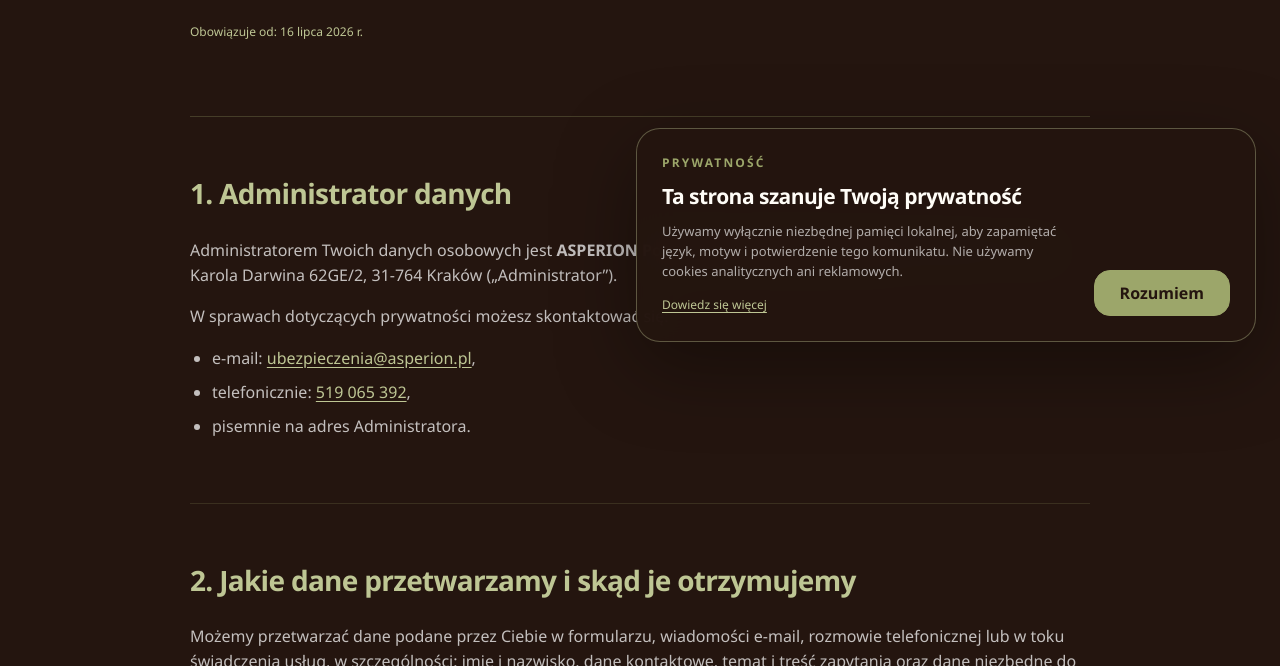
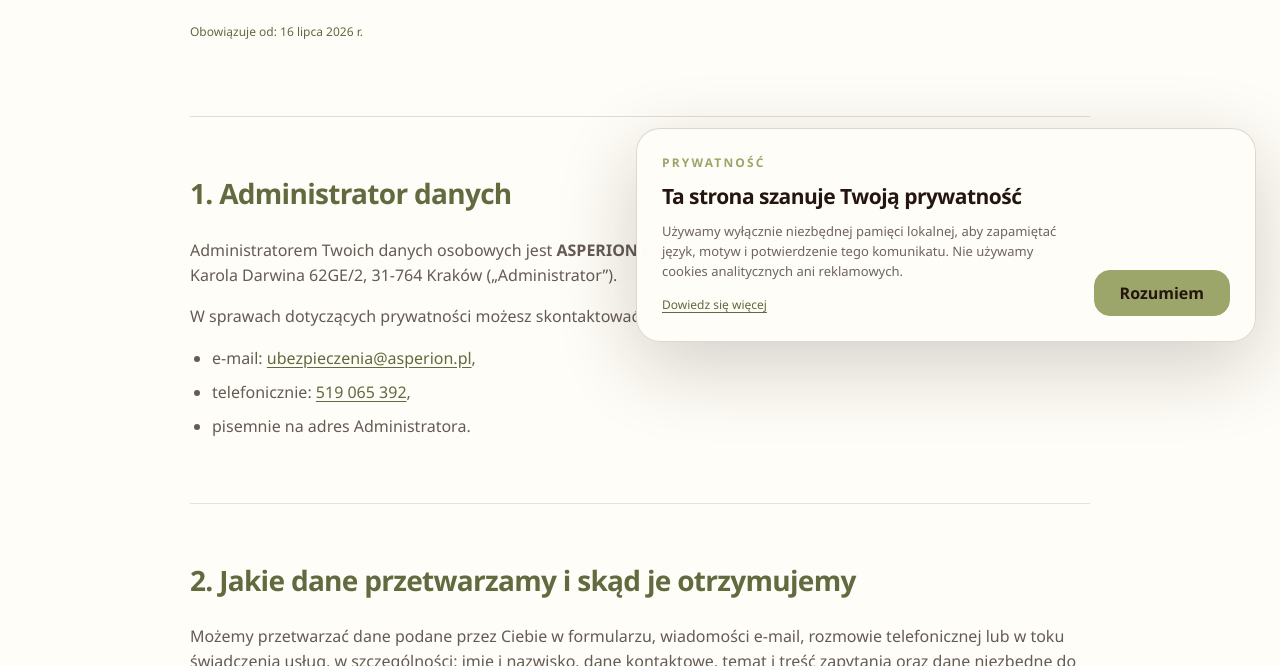
Before and after one commit to ukasshee/asperion, a website: page privacy.html in a window 1280 px wide. Shown: the part 434-1100 px from the top of the page. Drawn offline with Linux system fonts and the light colour scheme.

Commit message:
Ustaw jasny motyw jako domyslny

```diff
--- a/app.js
+++ b/app.js
@@ -24,7 +24,7 @@
 };
 
 let currentLang = localStorage.getItem("asperion-lang") || "pl";
-let currentTheme = localStorage.getItem("asperion-theme") || "dark";
+let currentTheme = localStorage.getItem("asperion-theme") || "light";
 
 function updateThemeLabel() {
   const themeButton = document.querySelector(".theme-toggle");
--- a/privacy.html
+++ b/privacy.html
@@ -1,13 +1,13 @@
 <!doctype html>
-<html lang="pl" data-theme="dark">
+<html lang="pl" data-theme="light">
 <head>
   <meta charset="UTF-8" />
   <meta name="viewport" content="width=device-width, initial-scale=1.0" />
   <meta name="description" content="Polityka prywatności i informacje o pamięci lokalnej serwisu Asperion." />
-  <meta name="theme-color" content="#24150f" />
+  <meta name="theme-color" content="#fffdf7" />
   <title>Polityka prywatności — Asperion</title>
   <script>
-    document.documentElement.dataset.theme = localStorage.getItem("asperion-theme") || "dark";
+    document.documentElement.dataset.theme = localStorage.getItem("asperion-theme") || "light";
   </script>
   <link rel="stylesheet" href="styles.css" />
 </head>
--- a/privacy.js
+++ b/privacy.js
@@ -4,7 +4,7 @@
 };
 
 let privacyLang = localStorage.getItem("asperion-lang") || "pl";
-let privacyTheme = localStorage.getItem("asperion-theme") || "dark";
+let privacyTheme = localStorage.getItem("asperion-theme") || "light";
 
 function updatePrivacyThemeLabel() {
   const button = document.querySelector(".theme-toggle");
```
Also changed, not shown: index.html (+2 -2 lines).
